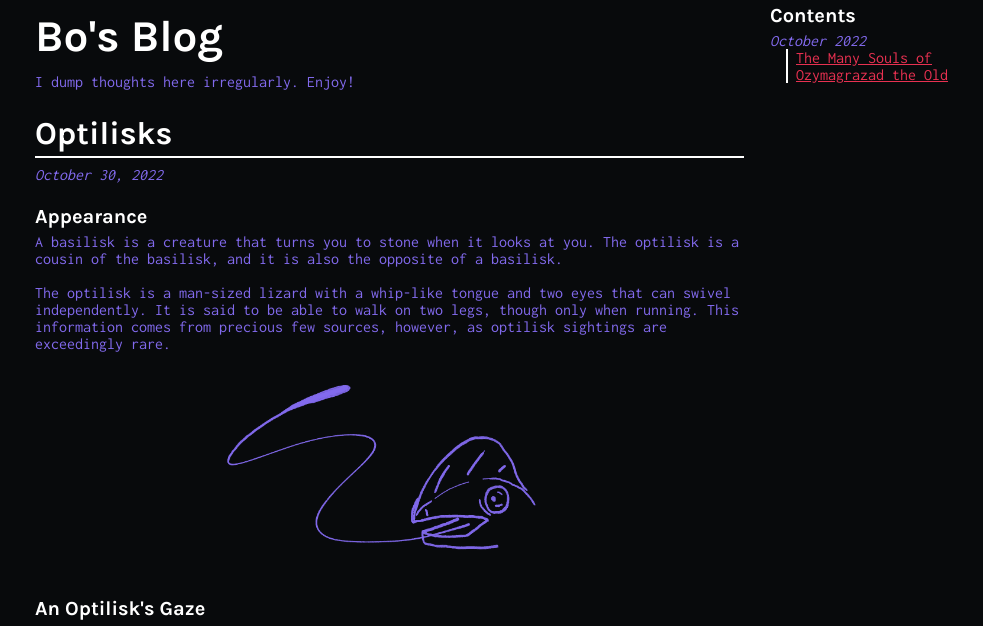
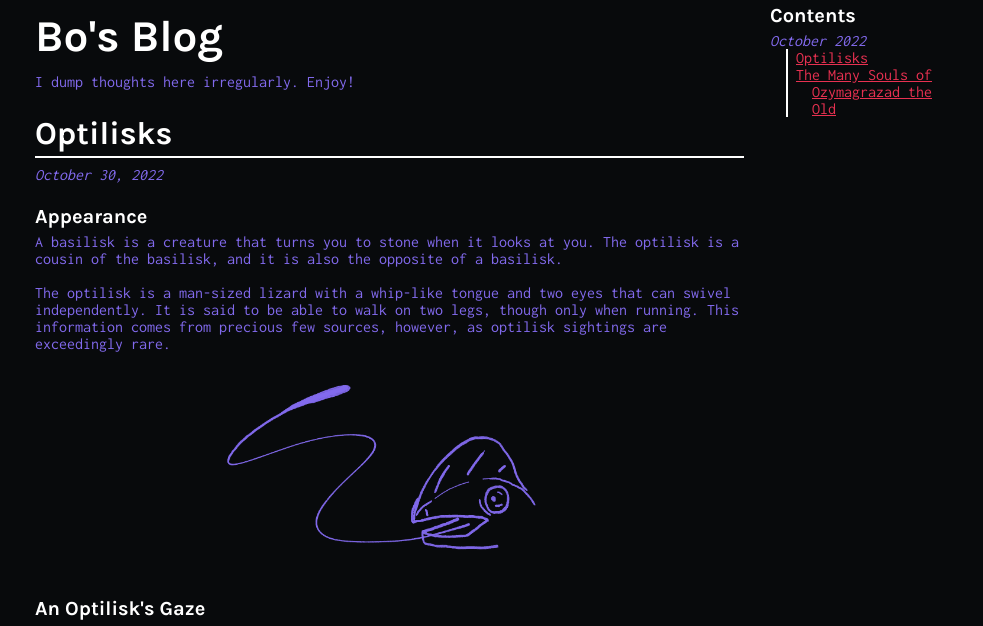
Before and after one commit to bahbvogt/bahbvogt.github.io, a plain HTML site: page blog.html in a window 1280 px wide. Shown: the part 164-790 px from the top of the page, without its empty margins (148-1131 px from the left). Drawn offline with Linux system fonts and the light colour scheme.

Commit message:
Add files via upload

```diff
--- a/blog.html
+++ b/blog.html
@@ -35,7 +35,7 @@
 						I dump thoughts here irregularly. Enjoy!
 						<br />
 						<br />
-						<h2 id="10102022">Optilisks</h2>
+						<h2 id="10302022">Optilisks</h2>
 						<i>October 30, 2022</i>
 						<br />
 						<br />
@@ -156,7 +156,9 @@
 						<i>October 2022</i>
 						<div style="padding-left: 16px">
 							<mechanic>
-								<a href="#10102022">The Many Souls of Ozymagrazad the Old</a>
+								<a href="#10302022">Optilisks</a>
+								<br />
+								<div style="text-indent: -16px; padding-left: 16px;"><a href="#10102022">The Many Souls of Ozymagrazad the Old</a></div>
 							</mechanic>
 						</div>
 					</td>
```
